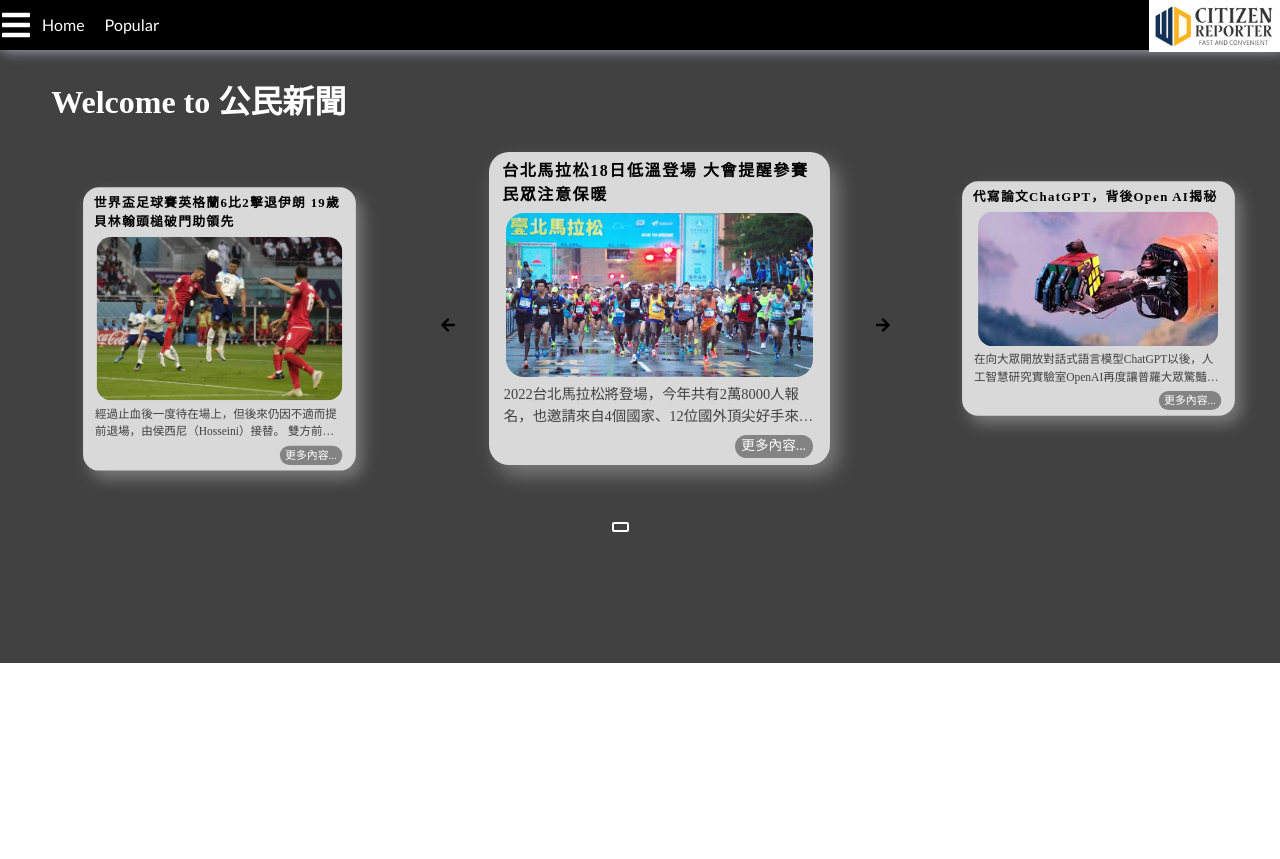
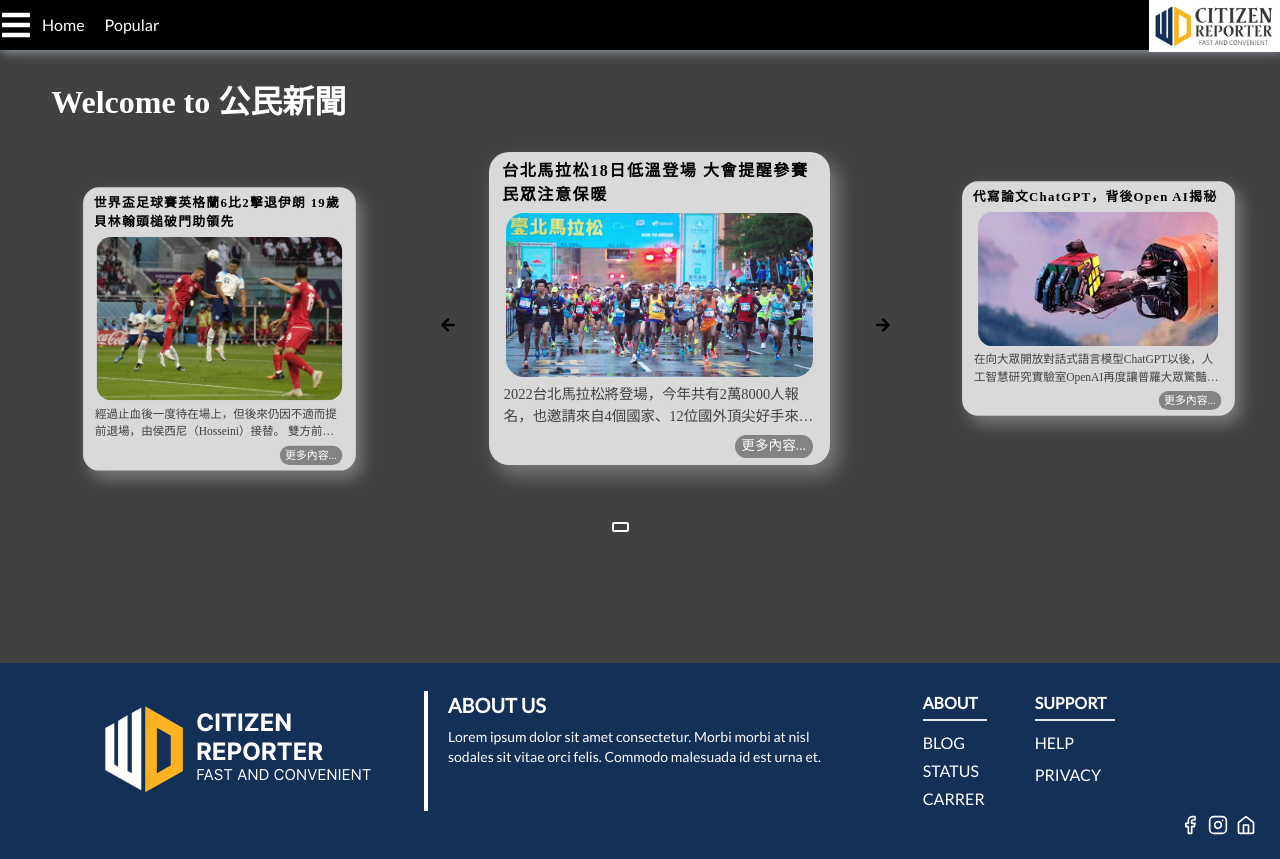
Before and after one commit to CitizenMedia-TW/citizen-media, a React (Create React App) app: page / in a window 1280 px wide. Before the commit the page ends 800 px from the top, so only its background shows below. Built offline with nearby package versions, Linux system fonts and the light colour scheme; the HTML template or start-up script is replaced by a standard one.

Commit message:
feat(footer): Add footer

```diff
--- a/src/App.js
+++ b/src/App.js
@@ -2,6 +2,7 @@ import React, { useState } from "react";
 import { HashRouter as Router, Routes, Route } from "react-router-dom";
 
 import Topbar from "./Components/Layout/Topbar/Topbar";
+import Footer from "./Components/Layout/Footer/Footer";
 import HomePage from "./Components/Pages/HomePage/HomePage";
 import LoginPage from "./Components/Pages/LoginPage/LoginPage";
 import PopularPage from "./Components/Pages/PopularPage/PopularPage";
@@ -50,6 +51,7 @@ const App = () => {
         <Route exact path="/collect" element={<CollectPage />} />
         <Route exact path="/news/:id" element={<NewsPageMain />} />
       </Routes>
+      <Footer />
     </Router>
   );
 };
--- /dev/null
+++ b/src/Components/Layout/Footer/Footer.jsx
@@ -0,0 +1,64 @@
+import React from "react";
+import Logo from "../../../Assets/NewLogo.png";
+import { FiFacebook, FiHome, FiInstagram } from "react-icons/fi";
+
+const Footer = () => {
+  return (
+    <div class="w-full h-full bg-[#133157] items-center sticky mb-0">
+      <div class="h-7"></div>
+      <div class="sm:flex flex-wrap ">
+        <div class="ml-20">
+          <img src={Logo} alt="here was a logo:("></img>
+        </div>
+        <div class="mx-12 pl-5 w-1/3 text-white border-l-4 border-l-white">
+          <p class="font-bold text-xl uppercase">about us</p>
+          <div class="h-2" />
+          <p class="text-sm text-ellipsis line-clamp-3 text-ellipsis">
+            Lorem ipsum dolor sit amet consectetur. Morbi morbi at nisl sodales
+            sit vitae orci felis. Commodo malesuada id est urna et.
+          </p>
+        </div>
+        <div class="px-6 text-white justify-center">
+          <div class="font-bold uppercase pb-1">about</div> {/*為何span不行==*/}
+          <div class="w-16 h-2 border-t-2 border-r-white"></div>
+          <div class="">
+            <ul class="uppercase">
+              <li class="mt-1">
+                <a href="https://google.com">blog</a>
+              </li>
+              <li class="mt-1">
+                <a href="https://google.com">status</a>
+              </li>
+              <li class="mt-1">
+                <a href="https://google.com">carrer</a>
+              </li>
+            </ul>
+          </div>
+        </div>
+        <div class="px-6 text-white justify-center">
+          <div class="font-bold uppercase pb-1">support</div>
+          <div class="w-20 h-2 border-t-2 border-r-white"></div>
+          <div>
+            <ul class="uppercase">
+              <li class="py-1">
+                <a href="https://google.com">help</a>
+              </li>
+              <li class="py-1">
+                <a href="https://google.com">privacy</a>
+              </li>
+            </ul>
+          </div>
+        </div>
+      </div>
+      <div class="flex justify-end">
+        <FiFacebook class="text-white mx-1 my-1 w-5 h-5" />
+        <FiInstagram class="text-white mx-1 my-1 w-5 h-5" />
+        <FiHome class="text-white mx-1 my-1 w-5 h-5" />
+        <div class="w-5" />
+      </div>
+      <div class="h-5"></div>
+    </div>
+  );
+};
+
+export default Footer;
```
Also changed, not shown: src/Assets/NewLogo.png (added).
